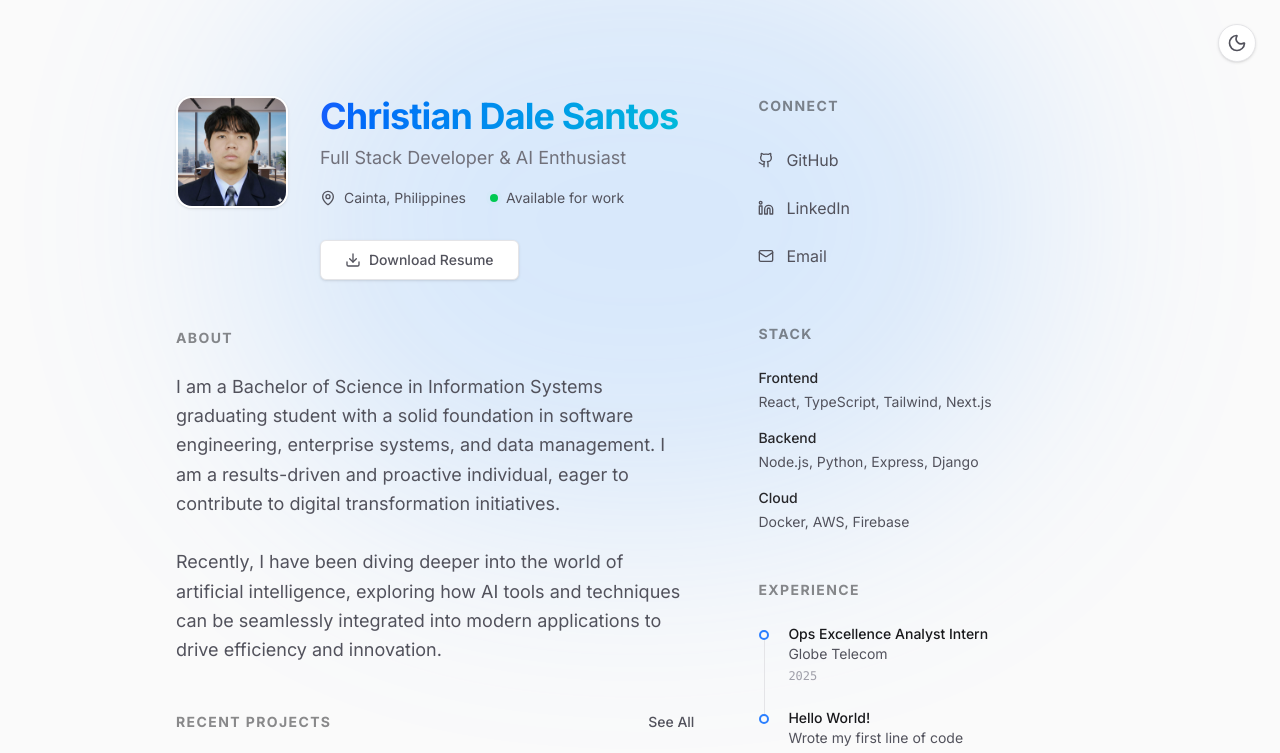
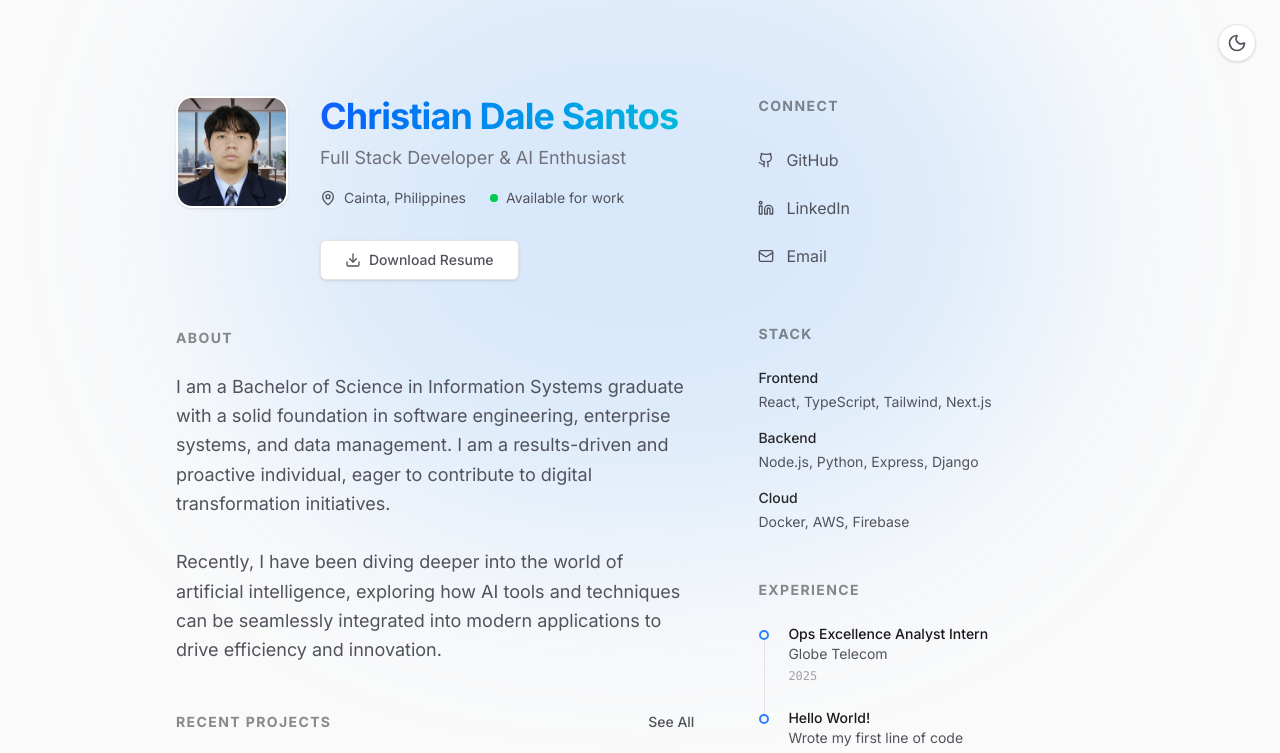
Before and after one commit to deylsnts/Dale-Portfolio, a React (Vite) app: page / in a window 1280 px wide. Shown: the top 753 px of the page. Built offline with nearby package versions, Linux system fonts and the light colour scheme.

Commit message:
Update App.jsx

```diff
--- a/src/App.jsx
+++ b/src/App.jsx
@@ -187,7 +187,7 @@ export default function Portfolio() {
                 isDark ? "text-zinc-400" : "text-zinc-600"
               }`}
             >
-              I am a Bachelor of Science in Information Systems graduating student
+              I am a Bachelor of Science in Information Systems graduate
               with a solid foundation in software engineering, enterprise systems,
               and data management. I am a results-driven and proactive individual,
               eager to contribute to digital transformation initiatives.
```
